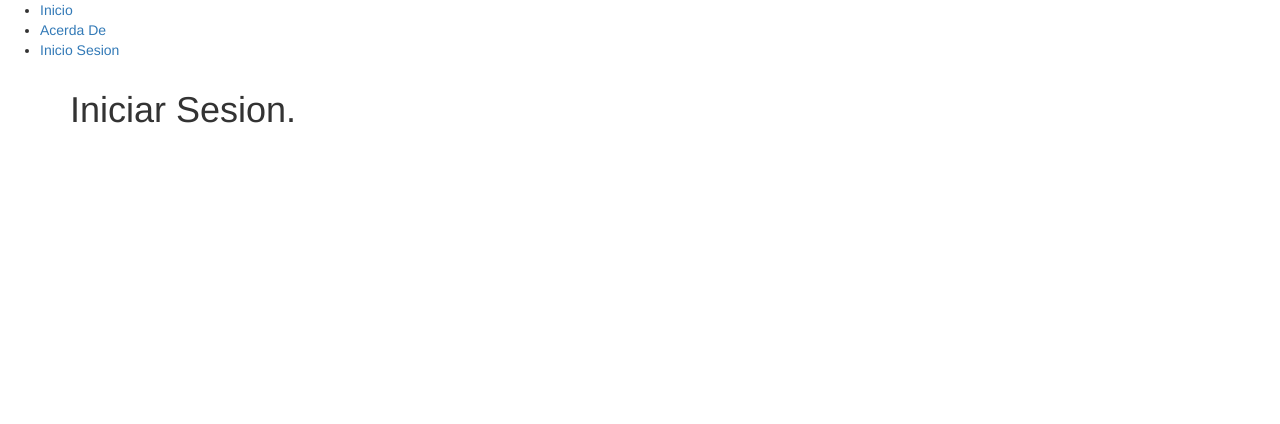
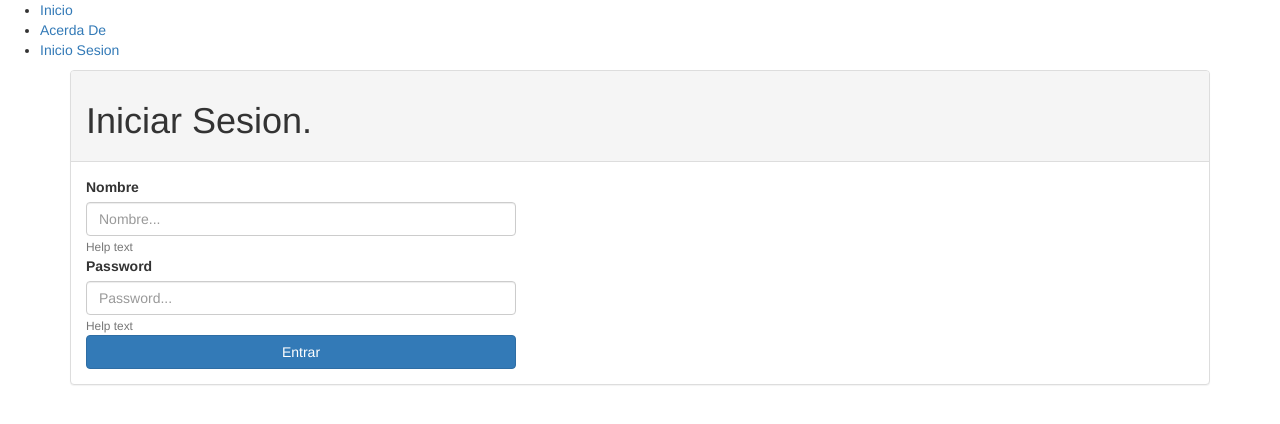
Before and after one commit to elgael06/proyecto, a Django app: page /login/ in a window 1280 px wide. Shown: the top 424 px of the page. Run offline with Django 3.2, Linux system fonts and the light colour scheme; some libraries are stand-ins or nearby versions.

```diff
--- a/friker/friker/settings.py
+++ b/friker/friker/settings.py
@@ -31,6 +31,7 @@ ALLOWED_HOSTS = []
 # Application definition
 
 INSTALLED_APPS = [
+    'photos.apps.PhotosConfig',
     'django.contrib.admin',
     'django.contrib.auth',
     'django.contrib.contenttypes',
@@ -105,7 +106,7 @@ AUTH_PASSWORD_VALIDATORS = [
 
 LANGUAGE_CODE = 'en-us'
 
-TIME_ZONE = 'UTF-7'
+TIME_ZONE = 'UTC'
 
 USE_I18N = True
 
--- a/friker/friker/static/index.html
+++ b/friker/friker/static/index.html
@@ -8,6 +8,12 @@
     <link rel="stylesheet" type="text/css" href="{% static 'src/lib/bootstrap/bootstrap.min.css' %}">
     <link rel="stylesheet" type="text/css" href="{% static 'src/lib/font-awesome/css/font-awesome.min.css' %}">
     <link rel="shortcut icon" type="image/x-icon" href="{% static 'favicon.png' %}"/>
+
+
+    <script type="text/javascript" src="{% static 'src/lib/vue/vue_.js' %}" ></script>
+    <script type="text/javascript" src="{% static 'src/lib/React/react-dom.production.min.js' %}" ></script>
+    <script type="text/javascript" src="{% static 'src/lib/React/react.production.min.js' %}" ></script>
+    <script type="text/javascript" src="{% static 'src/lib/bootstrap/bootstrap.js' %}" ></script>
 </head>
 <body>
 <nav>
@@ -23,10 +29,5 @@
     {% block content %}{% endblock %}
 </div>
 </body>
-
-    <script src="{% static 'src/lib/vue/vue.js' %}" ></script>
-    <script src="{% static 'src/lib/React/react-dom.production.min.js' %}" ></script>
-    <script src="{% static 'src/lib/React/react.production.min.js' %}" ></script>
-    <script src="{% static 'src/lib/bootstrap/bootstrap.js' %}" ></script>
-    <script src="{% static 'src/lib/JQuery/jquery-3.3.1.js' %}" ></script>
+<script type="text/javascript" src="{% static 'src/lib/JQuery/jquery-3.3.1.js' %}" ></script>
 </html>
--- a/friker/photos/templates/photos/login/index.html
+++ b/friker/photos/templates/photos/login/index.html
@@ -1,7 +1,31 @@
-
 
 {% extends "index.html" %}
 {% block content %}
-     <h1>Iniciar Sesion.</h1>
+    {% load static %}
+    <link rel="stylesheet" href="{% static 'src/css/login.css' %}"/>
 
+     <div class="panel panel-default">
+          <div class="panel-heading">
+                <h1>Iniciar Sesion.</h1>
+          </div>
+          <div class="panel-body" id="contenido">
+               <div class="form control entradas">
+                    <label>Nombre</label>
+                      <input type="text"
+                         v-model="usuario"
+                        class="form-control" name="" id="" aria-describedby="helpId" placeholder="Nombre...">
+                      <small id="helpId" class="form-text text-muted">Help text</small>
+               </div>
+               <div class="form control entradas">
+                    <label>Password</label>
+                      <input type="Password"
+                         v-model="password"
+                        class="form-control" name="" id="" aria-describedby="helpId" placeholder="Password...">
+                      <small id="helpId" class="form-text text-muted">Help text</small>
+               </div>
+               <input name="" id="" v-on:click="enviar"  class="btn btn-primary entradas" type="button" value="Entrar">
+          </div>
+     </div>
+
+    <script type="text/javascript" src="{% static 'src/js/login/main.js' %}" ></script>
 {% endblock %}
--- /dev/null
+++ b/friker/static/src/css/login.css
@@ -0,0 +1,11 @@
+
+.panel-body{
+    justify-content: center;
+    align-content: center;
+    align-items: center;
+}
+.entradas {
+    width:100%;
+    max-width:  430px;
+
+}
--- /dev/null
+++ b/friker/static/src/js/login/main.js
@@ -0,0 +1,14 @@
+
+
+const  login = new Vue({
+    el:"#contenido",
+    data: {
+        usuario:"",
+        password:""
+    },
+    methods: {
+        enviar:function(){
+            alert("listo")
+        }
+    },
+});
```
Also changed, not shown: friker/photos/models.py (+7 -0 lines), friker/db.sqlite3, friker/photos/migrations/0001_initial.py (added), friker/photos/migrations/0002_auto_20190425_1722.py (added), friker/photos/views.py (line endings or trailing spaces).
